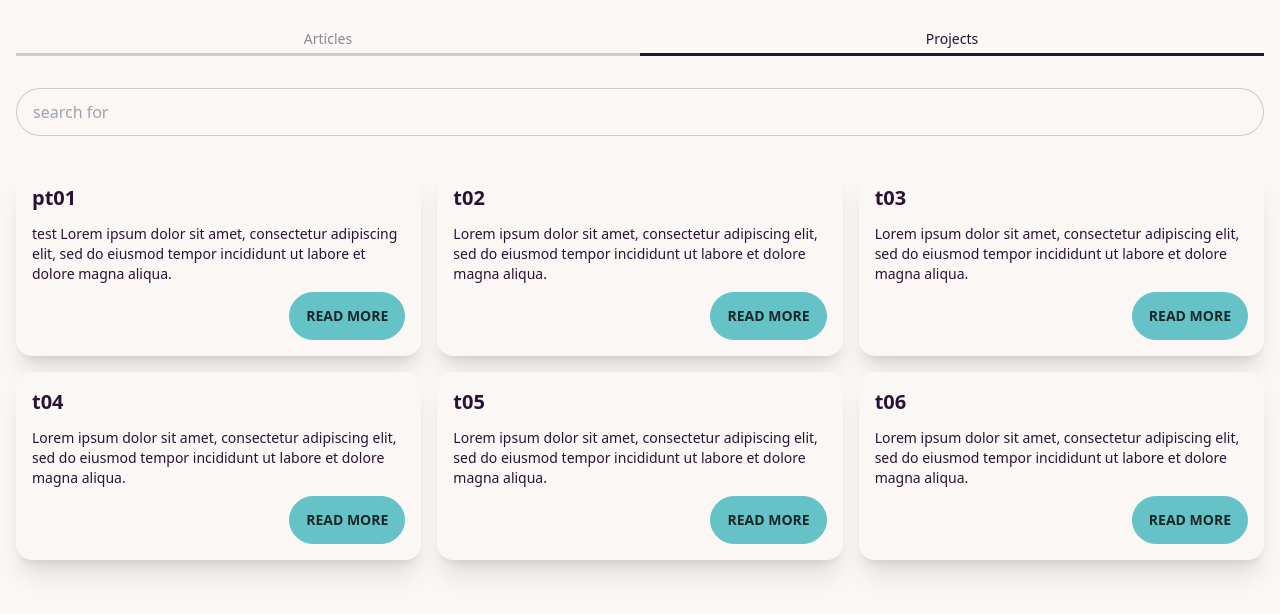
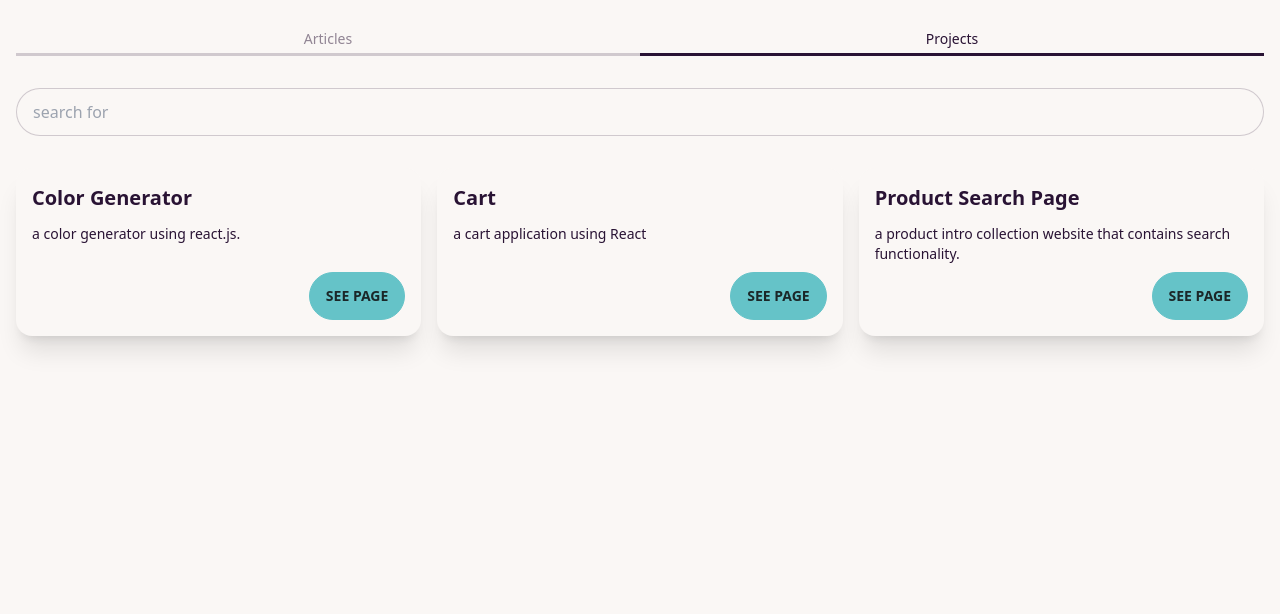
Before and after one commit to jimmyww7710/react-personal-blog-with-tailwind, a React app: page / in a window 1280 px wide. Both pictures are taken after a click on the link "Projects". Shown: the part 800-1414 px from the top of the page. Built offline with nearby package versions, Linux system fonts and the light colour scheme; the HTML template or start-up script is replaced by a standard one.

Commit message:
add link info and check if exist then display button

```diff
--- a/src/App.jsx
+++ b/src/App.jsx
@@ -31,29 +31,20 @@ const tabsData = {
   ],
   1: [
     {
-      "title": "pt01",
-      "summary": "test Lorem ipsum dolor sit amet, consectetur adipiscing elit, sed do eiusmod tempor incididunt ut labore et dolore magna aliqua."
+      "title": "Color Generator",
+      "summary": "a color generator using react.js.",
+      "link": "https://jwclrgenerator.netlify.app/"
     },
     {
-      "title": "t02",
-      "summary": "Lorem ipsum dolor sit amet, consectetur adipiscing elit, sed do eiusmod tempor incididunt ut labore et dolore magna aliqua."
+      "title": "Cart",
+      "summary": "a cart application using React",
+      "link": "https://jwcart.netlify.app/"
     },
     {
-      "title": "t03",
-      "summary": "Lorem ipsum dolor sit amet, consectetur adipiscing elit, sed do eiusmod tempor incididunt ut labore et dolore magna aliqua."
+      "title": "Product Search Page",
+      "summary": "a product intro collection website that contains search functionality.",
+      "link": "https://jwfindproduct.netlify.app/"
     },
-    {
-      "title": "t04",
-      "summary": "Lorem ipsum dolor sit amet, consectetur adipiscing elit, sed do eiusmod tempor incididunt ut labore et dolore magna aliqua."
-    },
-    {
-      "title": "t05",
-      "summary": "Lorem ipsum dolor sit amet, consectetur adipiscing elit, sed do eiusmod tempor incididunt ut labore et dolore magna aliqua."
-    },
-    {
-      "title": "t06",
-      "summary": "Lorem ipsum dolor sit amet, consectetur adipiscing elit, sed do eiusmod tempor incididunt ut labore et dolore magna aliqua."
-    }
   ]
 }
 
@@ -96,7 +87,7 @@ const App = () => {
                 <h2 className="card-title">{element.title}</h2>
                 <p>{element.summary}</p>
                 <div className="card-actions justify-end">
-                  <button className="btn btn-primary">read more</button>
+                  {element.link && <a href={element.link} target="_blank" rel="noreferrer"><button className="btn btn-primary">{currentTabIndex === 0 ? 'READ MORE' : 'SEE PAGE'}</button></a>}
                 </div>
               </div>
             </div>
```
